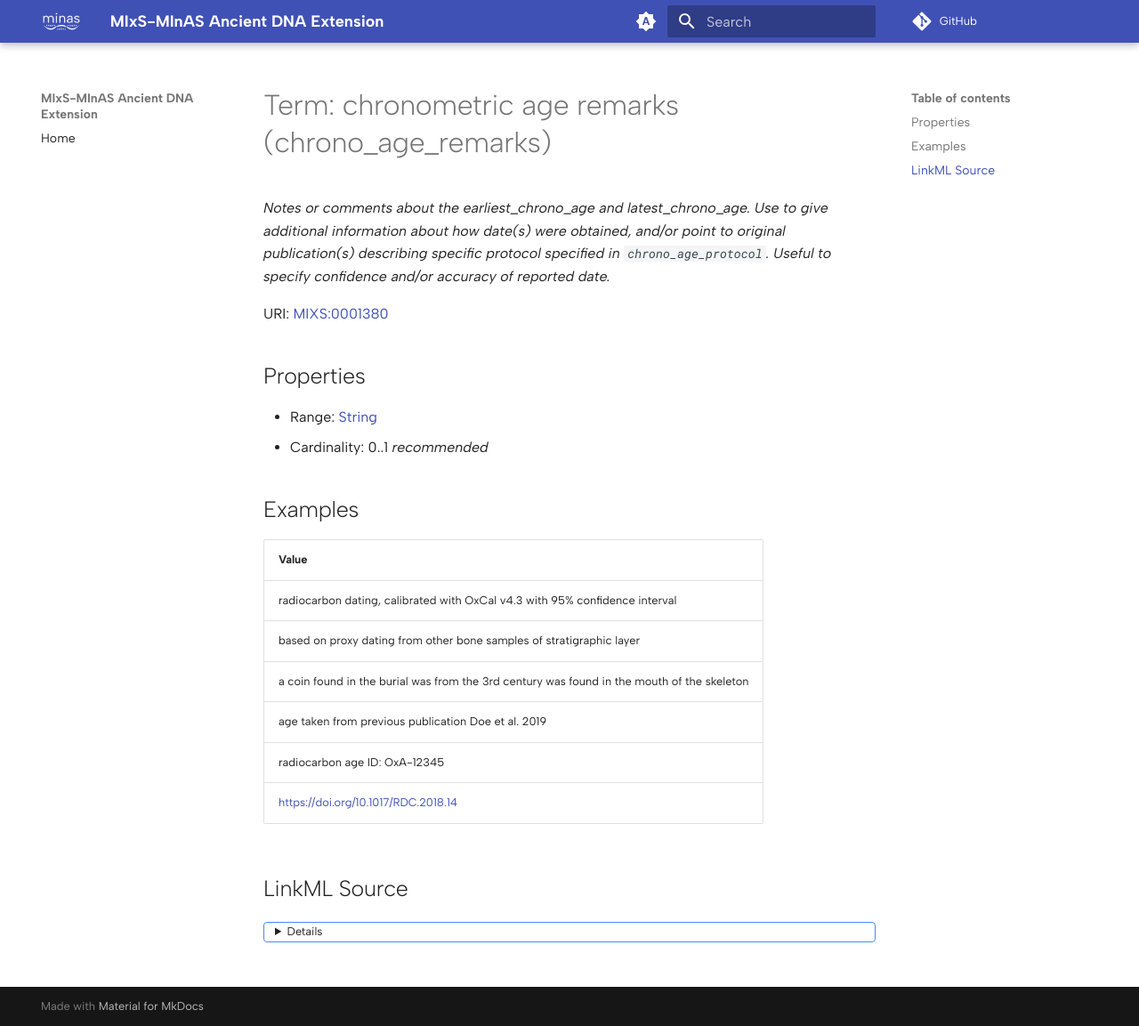
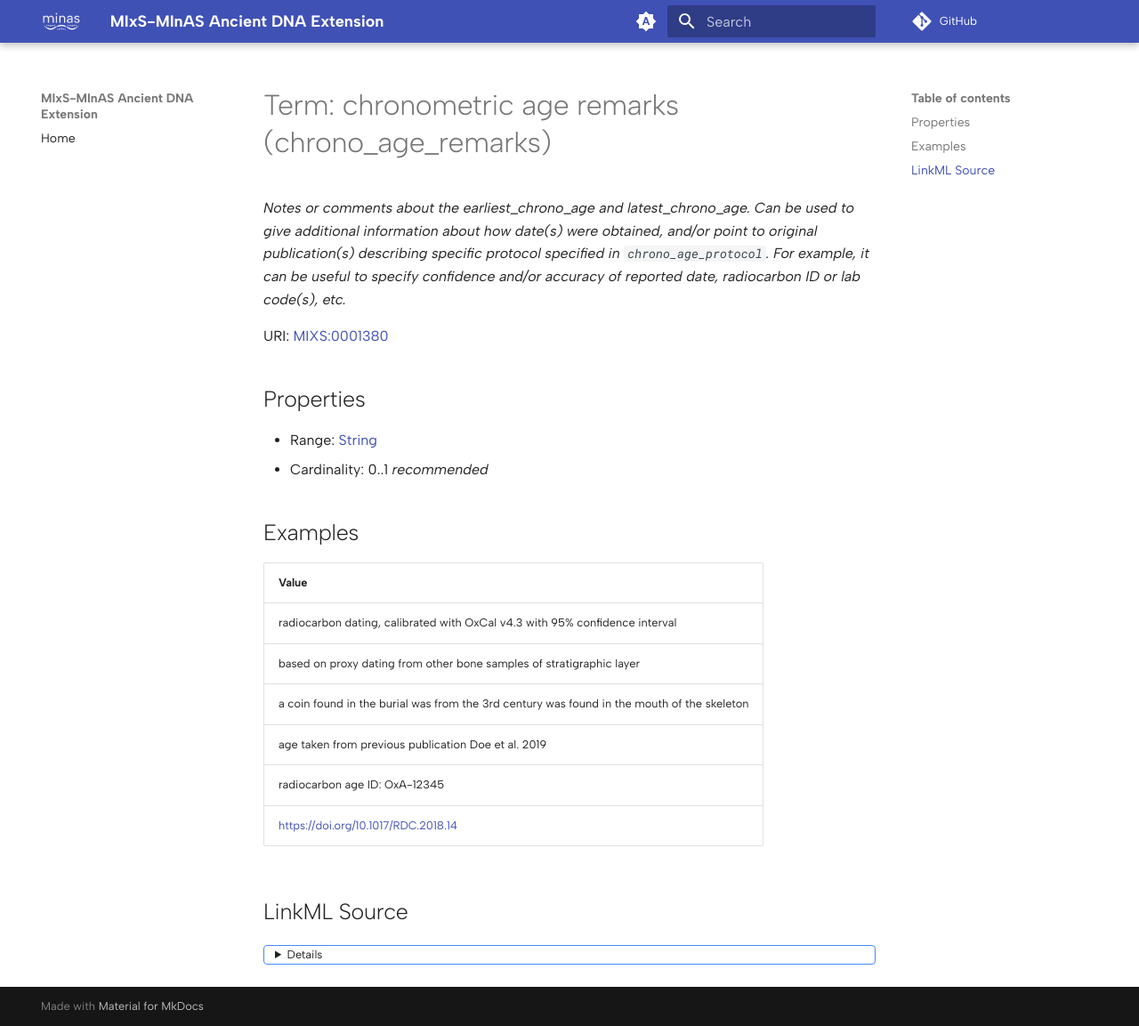
Before and after one commit to MIxS-MInAS/extension-ancient, an MkDocs documentation site: the page built from docs/chrono_age_remarks.md, in a window 1280 px wide and 1153 px high. Shown: the whole window at 89% size. Built offline with MkDocs 1.6.1 and Material for MkDocs 9.7.7, drawn with Linux system fonts in a browser that asks for light colours; comment, search, counter and statistics services are not loaded.

Commit message:
Autochagnes from automated commands

````diff
--- a/docs/chrono_age_remarks.md
+++ b/docs/chrono_age_remarks.md
@@ -1,7 +1,7 @@
 # Term: chronometric age remarks (chrono_age_remarks)
 
 
-_Notes or comments about the  earliest_chrono_age and latest_chrono_age. Use to give additional information about how date(s) were obtained, and/or point to original publication(s) describing specific protocol specified in `chrono_age_protocol`. Useful to specify confidence and/or accuracy of reported date._
+_Notes or comments about the  earliest_chrono_age and latest_chrono_age. Can be used to give additional information about how date(s) were obtained, and/or point to original publication(s) describing specific protocol specified in `chrono_age_protocol`. For example, it can be useful to specify confidence and/or accuracy of reported date, radiocarbon ID or lab code(s), etc._
 
 
 
@@ -59,9 +59,10 @@ URI: [MIXS:0001380](https://w3id.org/mixs/0001380)
 ```yaml
 name: chrono_age_remarks
 description: Notes or comments about the  earliest_chrono_age and latest_chrono_age.
-  Use to give additional information about how date(s) were obtained, and/or point
-  to original publication(s) describing specific protocol specified in `chrono_age_protocol`.
-  Useful to specify confidence and/or accuracy of reported date.
+  Can be used to give additional information about how date(s) were obtained, and/or
+  point to original publication(s) describing specific protocol specified in `chrono_age_protocol`.
+  For example, it can be useful to specify confidence and/or accuracy of reported
+  date, radiocarbon ID or lab code(s), etc.
 title: chronometric age remarks
 examples:
 - value: radiocarbon dating, calibrated with OxCal v4.3 with 95% confidence interval
````
Also changed, not shown: docs/Ancient.md (+4 -3 lines), 3 other files.
